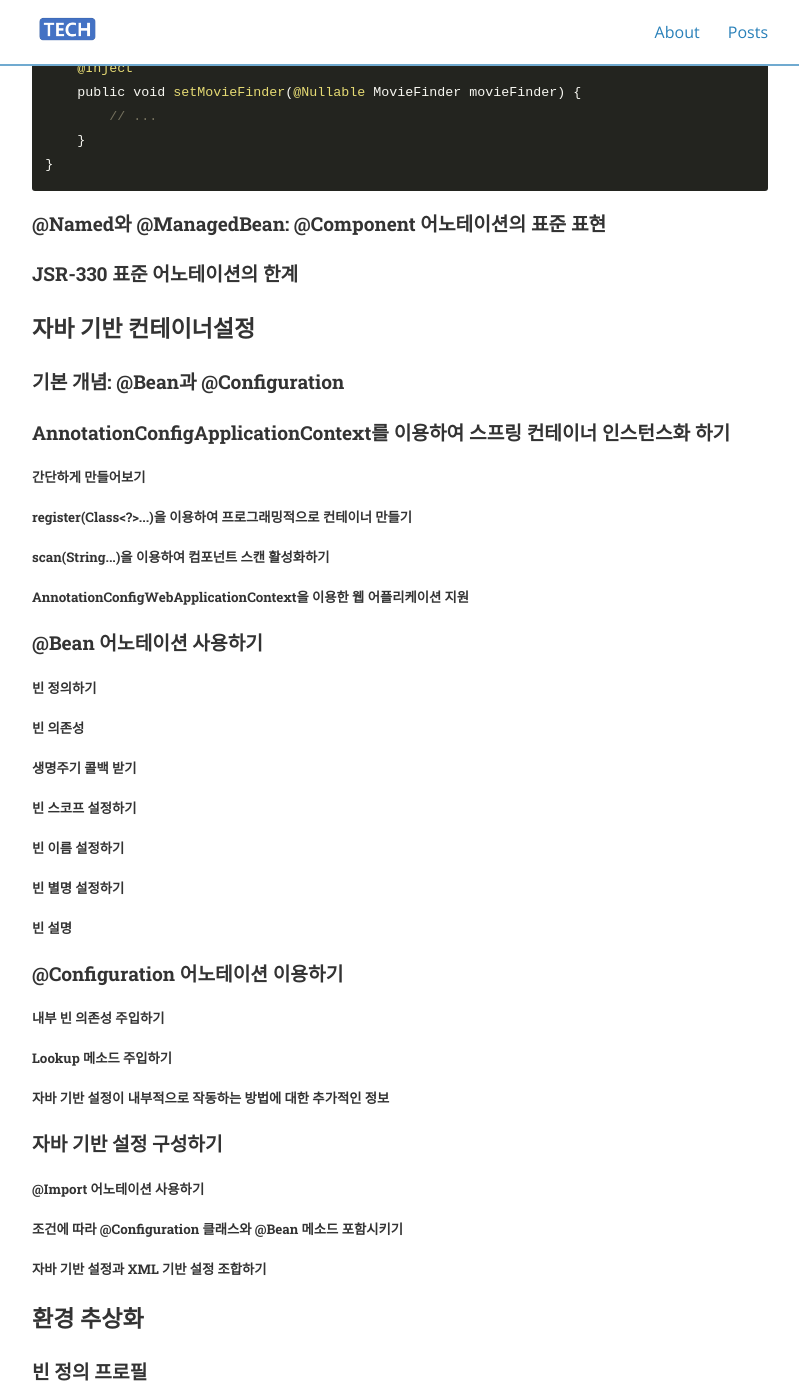
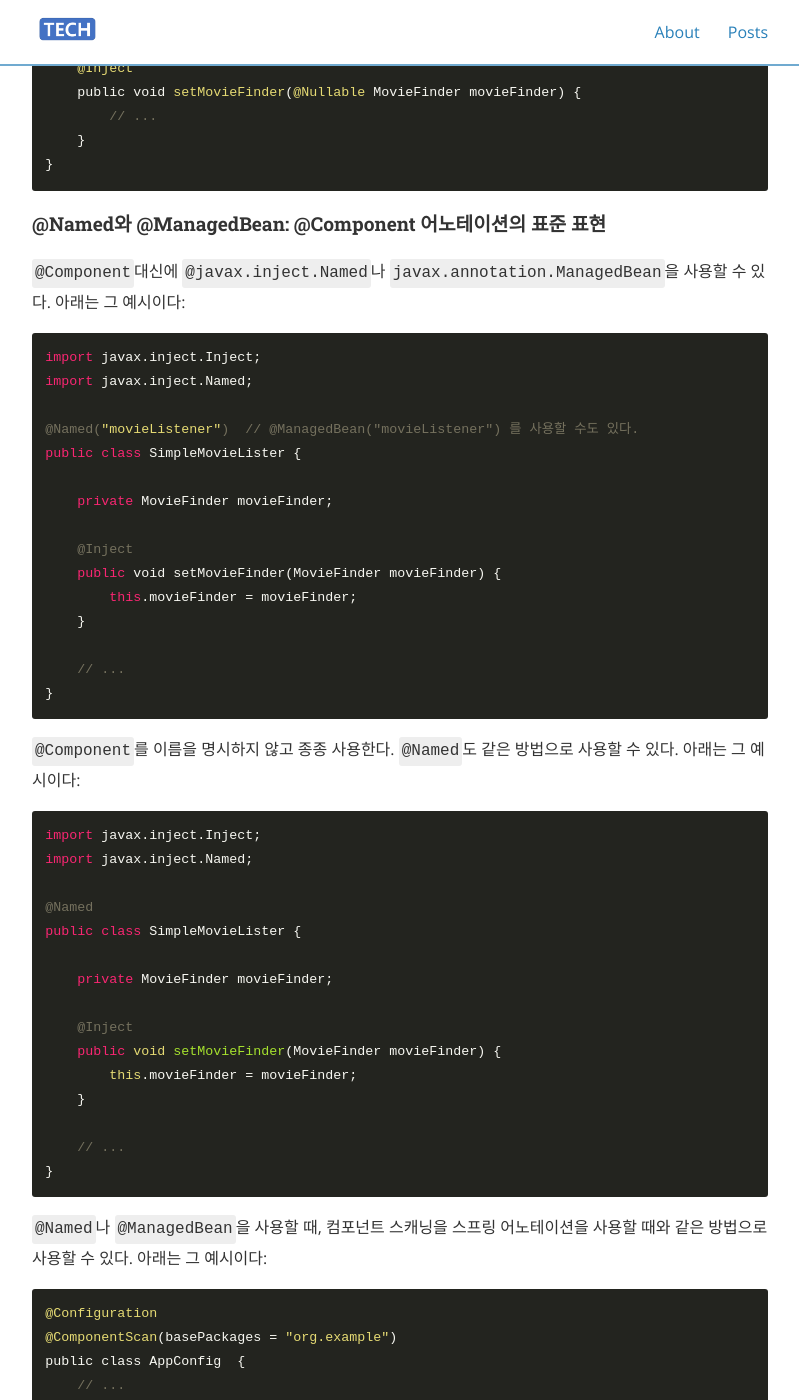
Before and after one commit to e406hsy/e406hsy.github.io, a Jekyll site: the page built from _posts/2020-05-17-Spring_Reference_Core_1_Beans.md, in a window 1280 px wide and 1400 px high, scrolled down 123390 px. Shown: the whole window, without its empty margins (240-1039 px from the left). Built offline with Jekyll 4.4.1, drawn with Linux system fonts in a browser that asks for light colours; nearby versions of some CDN libraries; comment, search, counter and statistics services are not loaded; some of the changed text lies outside the part shown.

Commit message:
add : add contents

````diff
--- a/_posts/2020-05-17-Spring_Reference_Core_1_Beans.md
+++ b/_posts/2020-05-17-Spring_Reference_Core_1_Beans.md
@@ -3701,8 +3701,77 @@ public class SimpleMovieLister {
 ```
 
 <h4 id="beans-named">@Named와 @ManagedBean: @Component 어노테이션의 표준 표현</h4>
+
+`@Component`대신에 `@javax.inject.Named`나 `javax.annotation.ManagedBean`을 사용할 수 있다. 아래는 그 예시이다:
+
+```java
+import javax.inject.Inject;
+import javax.inject.Named;
+
+@Named("movieListener")  // @ManagedBean("movieListener") 를 사용할 수도 있다.
+public class SimpleMovieLister {
+
+    private MovieFinder movieFinder;
+
+    @Inject
+    public void setMovieFinder(MovieFinder movieFinder) {
+        this.movieFinder = movieFinder;
+    }
+
+    // ...
+}
+```
+
+`@Component`를 이름을 명시하지 않고 종종 사용한다. `@Named`도 같은 방법으로 사용할 수 있다. 아래는 그 예시이다:
+
+```java
+import javax.inject.Inject;
+import javax.inject.Named;
+
+@Named
+public class SimpleMovieLister {
+
+    private MovieFinder movieFinder;
+
+    @Inject
+    public void setMovieFinder(MovieFinder movieFinder) {
+        this.movieFinder = movieFinder;
+    }
+
+    // ...
+}
+```
+
+`@Named`나 `@ManagedBean`을 사용할 때, 컴포넌트 스캐닝을 스프링 어노테이션을 사용할 때와 같은 방법으로 사용할 수 있다. 아래는 그 예시이다:
+
+```java
+@Configuration
+@ComponentScan(basePackages = "org.example")
+public class AppConfig  {
+    // ...
+}
+```
+
+| |
+| --- |
+| ***!** `@Component`와 달리 JSR-330 `@Named`와 JSR-250 `@ManagedBean`은 다른 어노테이션을 구성할 수 없다. 커스텀 어노테이션을 사용하려면 스프링 어노테이션을 사용해야 한다.* |
+
 <h4 id="beans-stardard-annotations-limitations">JSR-330 표준 어노테이션의 한계</h4>
 
+표준 어노테이션을 사용할 때, 중요한 특징을 알아야한다. 아래 표에 설명되어 있다:
+
+#### 표6. 스프링 컴포넌트요소 VS JSR-330
+
+| 스프링 | javax.inject.* | javax.inject 제한 / 주석 |
+| --- | --- | ---- |
+| @Autowired | @Inject | `@Inject`는 'required' 요소가 없다. 대신 Java 8의 `Optional`과 함께 사용 가능하다 |
+| @Component | @Named / @ManagedBean | JSR-330 어노테이션은 다른 어노테이션을 구성할 수 없다. 이름을 통해서만 컴포넌트 구분이 가능하다. |
+| @Scope("singleton") | @Singleton | JSR-330의 기본 스코프는 스프링 `prototype`스코프와 비슷하다. 하지만 스프링의 기본 설정과 일관되게 하기 위하여 스프링 컨테이너에서 선언된 JSR-330 빈은 `singleton`이 기본 스코프이다. `singleton`이외의 스코프를 사용하려면 스프링의 `@Scope`어노테이션을 사용해야한다. `javax.inject`에 [@Scope](https://download.oracle.com/javaee/6/api/javax/inject/Scope.html)어노테이션이 있지만 자신만의 어노테이션을 생성하는 목적으로 사용되는 어노테이션이다. |
+| @Qualifier | @Qualifier / @Named | `javax.inject.Qualifier`는 커스텀 qualifier를 만드는데 사용되는 메타 어노테이션이다. 스프링의 `@Qualifier`와 같은 `String` 값은 `java.inject.Named`를 사용하여 설정할 수 있다. |
+ | @Value | - | 동일한 기능 없음 |
+ | @Required | - | 동일한 기능 없음 |
+ | @Lazy | - | 동일한 기능 없음 |
+ | ObjectFactory | Provider | `javax.inject.Provider`는 스프링 `ObjectFactory`의 `get()`메소드의 이름이 짧은 대체자이다. 스프링 `@Autowired`와 함께 사용가능하며 어노테이션이 적용되지 않은 생성자 어규먼트나 세터메소드에도 사용 가능하다. |
 
 <h3 id="beans-java">자바 기반 컨테이너설정</h3>
 
````
Also changed, not shown: other parts of _posts/2020-05-17-Spring_Reference_Core_1_Beans.md (+1 -1 lines).
